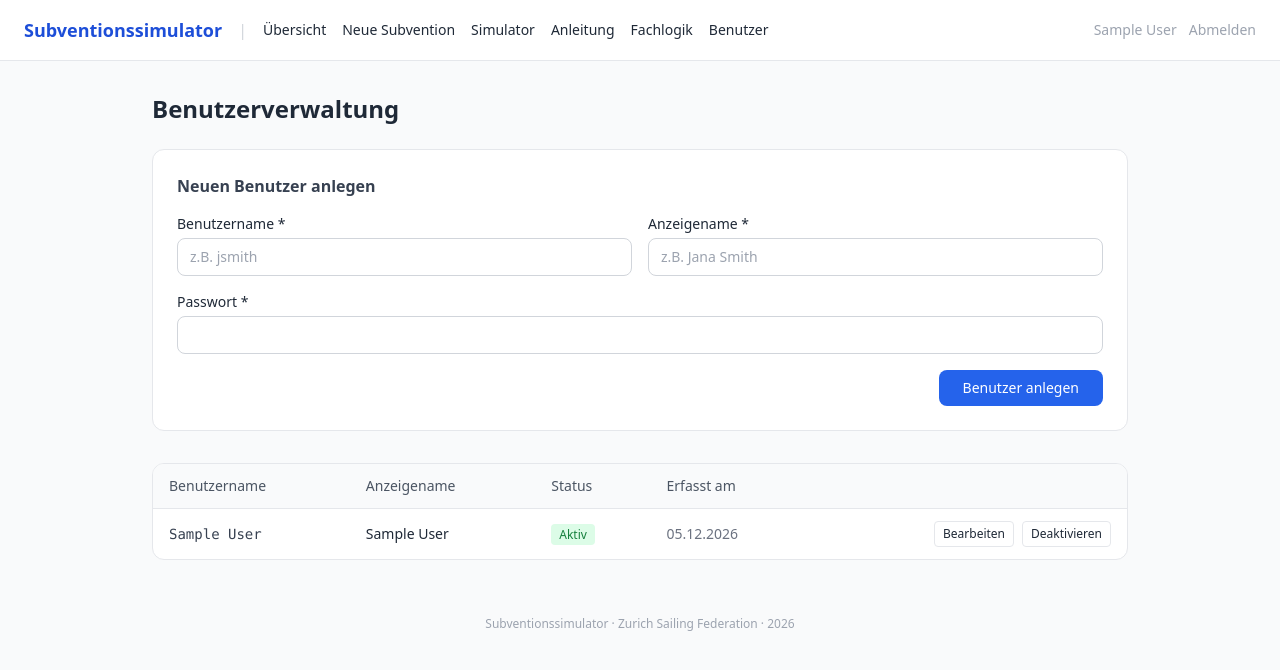
After one commit to sbaebler/subventionssimulator, a PHP site: page /benutzer.php in a window 1280 px wide. The commit adds this page. Shown: the top 670 px of the page. Run offline with PHP 8.4, Linux system fonts and the light colour scheme; the visitor is signed in with stand-in values (Sample User, id 1); some libraries are stand-ins or nearby versions.

Commit message:
Add: Multi-User-Unterstützung mit Audit-Logging
- Benutzerverwaltung in DB-Tabelle benutzer (statt config.php)
- auth.php: DB-basierte Authentifizierung, Session speichert benutzer_id/anzeigename
- Subvention::speichern() schreibt erstellt_von/geaendert_von
- index.php: Zeigt Benutzer und Datum der letzten Änderung inline
- benutzer.php: Neue Seite für Benutzerverwaltung (anlegen, bearbeiten, deaktivieren)
- deploy.yml: AUTH_USER/AUTH_PASS_HASH Secrets entfernt
- sql/schema.sql: benutzer-Tabelle + Audit-Spalten für Neuinstallation
- sql/migration_benutzer.sql: Migration für bestehende DBs

Co-Authored-By: Claude Sonnet 4.6 <noreply@anthropic.com>

```diff
--- a/config/config.example.php
+++ b/config/config.example.php
@@ -12,7 +12,5 @@ define('APP_NAME', 'Subventionssimulator');
 define('APP_BASE_URL', 'https://subventionssimulator.zurich-sailing.ch');
 define('APP_ENV', 'production'); // 'development' | 'production'
 
-// Authentifizierung
-// AUTH_PASS_HASH erzeugen: php -r "echo password_hash('dein_passwort', PASSWORD_DEFAULT);"
-define('AUTH_USER', 'admin');
-define('AUTH_PASS_HASH', '$2y$12$BEISPIEL_HASH_HIER_ERSETZEN_xxxxxxxxxxxxxxxxxxxxxxxxxxxxx');
+// Benutzer werden in der DB-Tabelle 'benutzer' verwaltet (nicht mehr in config.php).
+// Ersten Benutzer anlegen via sql/migration_benutzer.sql.
--- a/includes/Subvention.php
+++ b/includes/Subvention.php
@@ -30,12 +30,19 @@ class Subvention {
     // Alle aktiven Subventionen (für Listenansicht)
     // ------------------------------------------------------------------
     public static function alle(bool $nurAktive = true): array {
-        $sql = 'SELECT * FROM subventionen';
+        $sql = '
+            SELECT s.*,
+                   b1.anzeigename AS erstellt_von_name,
+                   b2.anzeigename AS geaendert_von_name
+            FROM subventionen s
+            LEFT JOIN benutzer b1 ON b1.id = s.erstellt_von
+            LEFT JOIN benutzer b2 ON b2.id = s.geaendert_von
+        ';
         if ($nurAktive) {
-            $sql .= ' WHERE aktiv = 1
-                        AND (gueltig_bis IS NULL OR gueltig_bis >= CURDATE())';
+            $sql .= ' WHERE s.aktiv = 1
+                        AND (s.gueltig_bis IS NULL OR s.gueltig_bis >= CURDATE())';
         }
-        $sql .= ' ORDER BY foerderstelle, bezeichnung';
+        $sql .= ' ORDER BY s.foerderstelle, s.bezeichnung';
         return db()->query($sql)->fetchAll();
     }
 
@@ -43,7 +50,15 @@ class Subvention {
     // Eine Subvention mit allen Detail-Tabellen laden
     // ------------------------------------------------------------------
     public static function laden(int $id): ?array {
-        $subv = db()->prepare('SELECT * FROM subventionen WHERE id = ?');
+        $subv = db()->prepare('
+            SELECT s.*,
+                   b1.anzeigename AS erstellt_von_name,
+                   b2.anzeigename AS geaendert_von_name
+            FROM subventionen s
+            LEFT JOIN benutzer b1 ON b1.id = s.erstellt_von
+            LEFT JOIN benutzer b2 ON b2.id = s.geaendert_von
+            WHERE s.id = ?
+        ');
         $subv->execute([$id]);
         $row = $subv->fetch();
         if (!$row) return null;
@@ -78,7 +93,7 @@ class Subvention {
     // ------------------------------------------------------------------
     // Subvention speichern (neu oder update)
     // ------------------------------------------------------------------
-    public static function speichern(array $data): int {
+    public static function speichern(array $data, ?int $benutzer_id = null): int {
         $pdo = db();
         $pdo->beginTransaction();
         try {
@@ -99,32 +114,33 @@ class Subvention {
             if (!empty($data['id'])) {
                 $stmt = $pdo->prepare('
                     UPDATE subventionen SET
-                        bezeichnung   = :bezeichnung,
-                        beschreibung  = :beschreibung,
-                        foerderstelle = :foerderstelle,
-                        kategorie     = :kategorie,
+                        bezeichnung     = :bezeichnung,
+                        beschreibung    = :beschreibung,
+                        foerderstelle   = :foerderstelle,
+                        kategorie       = :kategorie,
                         voraussetzungen = :voraussetzungen,
-                        antragsfrist  = :antragsfrist,
-                        gueltig_von   = :gueltig_von,
-                        gueltig_bis   = :gueltig_bis,
-                        link_extern   = :link_extern,
-                        aktiv         = :aktiv
+                        antragsfrist    = :antragsfrist,
+                        gueltig_von     = :gueltig_von,
+                        gueltig_bis     = :gueltig_bis,
+                        link_extern     = :link_extern,
+                        aktiv           = :aktiv,
+                        geaendert_von   = :geaendert_von
                     WHERE id = :id
                 ');
-                $stmt->execute($stammdaten + ['id' => (int)$data['id']]);
+                $stmt->execute($stammdaten + ['geaendert_von' => $benutzer_id, 'id' => (int)$data['id']]);
                 $id = (int)$data['id'];
             } else {
                 $stmt = $pdo->prepare('
                     INSERT INTO subventionen
                         (bezeichnung, beschreibung, foerderstelle, kategorie,
                          voraussetzungen, antragsfrist, gueltig_von, gueltig_bis,
-                         link_extern, aktiv)
+                         link_extern, aktiv, erstellt_von, geaendert_von)
                     VALUES
                         (:bezeichnung, :beschreibung, :foerderstelle, :kategorie,
                          :voraussetzungen, :antragsfrist, :gueltig_von, :gueltig_bis,
-                         :link_extern, :aktiv)
+                         :link_extern, :aktiv, :erstellt_von, :geaendert_von)
                 ');
-                $stmt->execute($stammdaten);
+                $stmt->execute($stammdaten + ['erstellt_von' => $benutzer_id, 'geaendert_von' => $benutzer_id]);
                 $id = (int)$pdo->lastInsertId();
             }
 
--- a/includes/auth.php
+++ b/includes/auth.php
@@ -1,4 +1,5 @@
 <?php
+require_once __DIR__ . '/db.php';
 
 function auth_start(): void
 {
@@ -22,20 +23,34 @@ function auth_erforderlich(): void
     }
 }
 
+function auth_benutzer_id(): int
+{
+    return (int)($_SESSION['benutzer_id'] ?? 0);
+}
+
+function auth_anzeigename(): string
+{
+    return $_SESSION['anzeigename'] ?? '';
+}
+
 function auth_anmelden(string $benutzer, string $passwort): bool
 {
-    if (!defined('AUTH_USER') || !defined('AUTH_PASS_HASH')) {
+    $stmt = db()->prepare(
+        'SELECT id, anzeigename, passwort_hash FROM benutzer WHERE benutzername = ? AND aktiv = 1'
+    );
+    $stmt->execute([$benutzer]);
+    $row = $stmt->fetch();
+
+    if (!$row || !password_verify($passwort, $row['passwort_hash'])) {
         return false;
     }
-    if ($benutzer !== AUTH_USER) {
-        return false;
-    }
-    if (!password_verify($passwort, AUTH_PASS_HASH)) {
-        return false;
-    }
+
     auth_start();
     session_regenerate_id(true);
-    $_SESSION['eingeloggt'] = true;
+    $_SESSION['eingeloggt']   = true;
+    $_SESSION['benutzer_id']  = $row['id'];
+    $_SESSION['benutzername'] = $benutzer;
+    $_SESSION['anzeigename']  = $row['anzeigename'];
     return true;
 }
 
--- /dev/null
+++ b/public_html/benutzer.php
@@ -0,0 +1,188 @@
+<?php
+require_once __DIR__ . '/../includes/Subvention.php';
+require_once __DIR__ . '/../includes/auth.php';
+
+$fehler  = [];
+$erfolg  = false;
+$benutzer_edit = null;
+
+if ($_SERVER['REQUEST_METHOD'] === 'POST') {
+    $aktion = $_POST['aktion'] ?? '';
+
+    if ($aktion === 'speichern') {
+        $id           = $_POST['id'] ? (int)$_POST['id'] : null;
+        $benutzername = trim($_POST['benutzername'] ?? '');
+        $anzeigename  = trim($_POST['anzeigename']  ?? '');
+        $passwort     = $_POST['passwort'] ?? '';
+
+        if (empty($benutzername)) $fehler[] = 'Benutzername ist pflicht.';
+        if (empty($anzeigename))  $fehler[] = 'Anzeigename ist pflicht.';
+        if (!$id && empty($passwort)) $fehler[] = 'Passwort ist pflicht für neue Benutzer.';
+
+        if (empty($fehler)) {
+            try {
+                if ($id) {
+                    if (!empty($passwort)) {
+                        $stmt = db()->prepare(
+                            'UPDATE benutzer SET benutzername = ?, anzeigename = ?, passwort_hash = ? WHERE id = ?'
+                        );
+                        $stmt->execute([$benutzername, $anzeigename, password_hash($passwort, PASSWORD_DEFAULT), $id]);
+                    } else {
+                        $stmt = db()->prepare(
+                            'UPDATE benutzer SET benutzername = ?, anzeigename = ? WHERE id = ?'
+                        );
+                        $stmt->execute([$benutzername, $anzeigename, $id]);
+                    }
+                } else {
+                    $stmt = db()->prepare(
+                        'INSERT INTO benutzer (benutzername, anzeigename, passwort_hash) VALUES (?, ?, ?)'
+                    );
+                    $stmt->execute([$benutzername, $anzeigename, password_hash($passwort, PASSWORD_DEFAULT)]);
+                }
+                header('Location: /benutzer.php?gespeichert=1');
+                exit;
+            } catch (Throwable $e) {
+                error_log('[Subventionssimulator] benutzer speichern() Fehler: ' . $e->getMessage());
+                if (str_contains($e->getMessage(), 'Duplicate entry')) {
+                    $fehler[] = 'Dieser Benutzername ist bereits vergeben.';
+                } else {
+                    $fehler[] = 'Beim Speichern ist ein Fehler aufgetreten.';
+                }
+            }
+        }
+    } elseif ($aktion === 'toggle_aktiv') {
+        $id    = (int)$_POST['id'];
+        $aktiv = (int)$_POST['aktiv'];
+        db()->prepare('UPDATE benutzer SET aktiv = ? WHERE id = ?')->execute([$aktiv, $id]);
+        header('Location: /benutzer.php');
+        exit;
+    }
+}
+
+if (isset($_GET['id'])) {
+    $stmt = db()->prepare('SELECT * FROM benutzer WHERE id = ?');
+    $stmt->execute([(int)$_GET['id']]);
+    $benutzer_edit = $stmt->fetch() ?: null;
+}
+
+if (isset($_GET['gespeichert'])) $erfolg = true;
+
+$alle_benutzer = db()->query('SELECT * FROM benutzer ORDER BY benutzername')->fetchAll();
+
+$pageTitle = 'Benutzerverwaltung';
+require __DIR__ . '/partials/header.php';
+?>
+
+<div class="mb-6">
+  <h1 class="text-2xl font-semibold">Benutzerverwaltung</h1>
+</div>
+
+<?php if ($erfolg): ?>
+<div class="bg-green-50 border border-green-200 text-green-800 text-sm rounded-lg px-4 py-3 mb-6">
+  Benutzer wurde gespeichert.
+</div>
+<?php endif; ?>
+
+<?php if ($fehler): ?>
+<div class="bg-red-50 border border-red-200 text-red-800 text-sm rounded-lg px-4 py-3 mb-6">
+  <ul class="list-disc list-inside">
+    <?php foreach ($fehler as $f): ?>
+    <li><?= htmlspecialchars($f) ?></li>
+    <?php endforeach; ?>
+  </ul>
+</div>
+<?php endif; ?>
+
+<!-- Formular: Benutzer anlegen / bearbeiten -->
+<section class="bg-white border border-gray-200 rounded-xl p-6 mb-8">
+  <h2 class="font-semibold text-gray-700 mb-4">
+    <?= $benutzer_edit ? 'Benutzer bearbeiten' : 'Neuen Benutzer anlegen' ?>
+  </h2>
+  <form method="post" action="/benutzer.php" class="grid grid-cols-1 md:grid-cols-2 gap-4">
+    <input type="hidden" name="aktion" value="speichern">
+    <input type="hidden" name="id" value="<?= $benutzer_edit['id'] ?? '' ?>">
+
+    <div>
+      <label class="block text-sm font-medium mb-1">Benutzername *</label>
+      <input type="text" name="benutzername" required
+             value="<?= htmlspecialchars($benutzer_edit['benutzername'] ?? '') ?>"
+             class="w-full border border-gray-300 rounded-lg px-3 py-2 text-sm focus:ring-2 focus:ring-blue-400 focus:outline-none"
+             placeholder="z.B. jsmith">
+    </div>
+
+    <div>
+      <label class="block text-sm font-medium mb-1">Anzeigename *</label>
+      <input type="text" name="anzeigename" required
+             value="<?= htmlspecialchars($benutzer_edit['anzeigename'] ?? '') ?>"
+             class="w-full border border-gray-300 rounded-lg px-3 py-2 text-sm focus:ring-2 focus:ring-blue-400 focus:outline-none"
+             placeholder="z.B. Jana Smith">
+    </div>
+
+    <div class="md:col-span-2">
+      <label class="block text-sm font-medium mb-1">
+        Passwort <?= $benutzer_edit ? '(leer lassen = unverändert)' : '*' ?>
+      </label>
+      <input type="password" name="passwort" <?= $benutzer_edit ? '' : 'required' ?>
+             class="w-full border border-gray-300 rounded-lg px-3 py-2 text-sm focus:ring-2 focus:ring-blue-400 focus:outline-none"
+             autocomplete="new-password">
+    </div>
+
+    <div class="md:col-span-2 flex gap-3 justify-end">
+      <?php if ($benutzer_edit): ?>
+      <a href="/benutzer.php" class="text-sm text-gray-500 hover:text-gray-700 px-4 py-2">Abbrechen</a>
+      <?php endif; ?>
+      <button type="submit"
+              class="bg-blue-600 hover:bg-blue-700 text-white font-medium text-sm px-6 py-2 rounded-lg">
+        <?= $benutzer_edit ? 'Speichern' : 'Benutzer anlegen' ?>
+      </button>
+    </div>
+  </form>
+</section>
+
+<!-- Liste aller Benutzer -->
+<section class="bg-white border border-gray-200 rounded-xl overflow-hidden">
+  <table class="w-full text-sm">
+    <thead class="bg-gray-50 border-b border-gray-200">
+      <tr>
+        <th class="text-left px-4 py-3 font-medium text-gray-600">Benutzername</th>
+        <th class="text-left px-4 py-3 font-medium text-gray-600">Anzeigename</th>
+        <th class="text-left px-4 py-3 font-medium text-gray-600">Status</th>
+        <th class="text-left px-4 py-3 font-medium text-gray-600">Erfasst am</th>
+        <th class="px-4 py-3"></th>
+      </tr>
+    </thead>
+    <tbody class="divide-y divide-gray-100">
+      <?php foreach ($alle_benutzer as $b): ?>
+      <tr class="<?= $b['aktiv'] ? '' : 'opacity-50' ?>">
+        <td class="px-4 py-3 font-mono text-gray-700"><?= htmlspecialchars($b['benutzername']) ?></td>
+        <td class="px-4 py-3 text-gray-800"><?= htmlspecialchars($b['anzeigename']) ?></td>
+        <td class="px-4 py-3">
+          <?php if ($b['aktiv']): ?>
+            <span class="text-xs bg-green-100 text-green-700 px-2 py-0.5 rounded">Aktiv</span>
+          <?php else: ?>
+            <span class="text-xs bg-gray-100 text-gray-500 px-2 py-0.5 rounded">Inaktiv</span>
+          <?php endif; ?>
+        </td>
+        <td class="px-4 py-3 text-gray-500"><?= date('d.m.Y', strtotime($b['erstellt_am'])) ?></td>
+        <td class="px-4 py-3 flex gap-2 justify-end">
+          <a href="/benutzer.php?id=<?= $b['id'] ?>"
+             class="text-xs border border-gray-200 rounded px-2 py-1 hover:text-blue-600">
+            Bearbeiten
+          </a>
+          <form method="post" action="/benutzer.php" class="inline">
+            <input type="hidden" name="aktion" value="toggle_aktiv">
+            <input type="hidden" name="id"    value="<?= $b['id'] ?>">
+            <input type="hidden" name="aktiv" value="<?= $b['aktiv'] ? 0 : 1 ?>">
+            <button type="submit"
+                    class="text-xs border border-gray-200 rounded px-2 py-1 hover:text-orange-600">
+              <?= $b['aktiv'] ? 'Deaktivieren' : 'Aktivieren' ?>
+            </button>
+          </form>
+        </td>
+      </tr>
+      <?php endforeach; ?>
+    </tbody>
+  </table>
+</section>
+
+<?php require __DIR__ . '/partials/footer.php'; ?>
--- a/public_html/erfassen.php
+++ b/public_html/erfassen.php
@@ -1,5 +1,6 @@
 <?php
 require_once __DIR__ . '/../includes/Subvention.php';
+require_once __DIR__ . '/../includes/auth.php';
 
 $id   = isset($_GET['id']) ? (int)$_GET['id'] : null;
 $subv = $id ? Subvention::laden($id) : null;
@@ -66,7 +67,7 @@ if ($_SERVER['REQUEST_METHOD'] === 'POST') {
 
     if (empty($fehler)) {
         try {
-            $newId = Subvention::speichern($data);
+            $newId = Subvention::speichern($data, auth_benutzer_id());
             header('Location: /erfassen.php?id=' . $newId . '&gespeichert=1');
             exit;
         } catch (Throwable $e) {
--- a/public_html/partials/header.php
+++ b/public_html/partials/header.php
@@ -26,8 +26,12 @@ auth_erforderlich();
     <a href="/simulieren.php" class="hover:text-blue-600">Simulator</a>
     <a href="/anleitung.php" class="hover:text-blue-600">Anleitung</a>
     <a href="/docs/fachlogik.html" class="hover:text-blue-600" target="_blank">Fachlogik</a>
+    <a href="/benutzer.php" class="hover:text-blue-600">Benutzer</a>
   </nav>
-  <a href="/logout.php" class="ml-auto text-sm text-gray-400 hover:text-red-600">Abmelden</a>
+  <div class="ml-auto flex items-center gap-3">
+    <span class="text-sm text-gray-400"><?= htmlspecialchars(auth_anzeigename()) ?></span>
+    <a href="/logout.php" class="text-sm text-gray-400 hover:text-red-600">Abmelden</a>
+  </div>
 </header>
 
 <main class="max-w-5xl mx-auto px-6 py-8">
```
Also changed, not shown: public_html/index.php (+10 -0 lines), sql/migration_benutzer.sql (added, +53 -0 lines), sql/schema.sql (+25 -2 lines), .github/workflows/deploy.yml.
